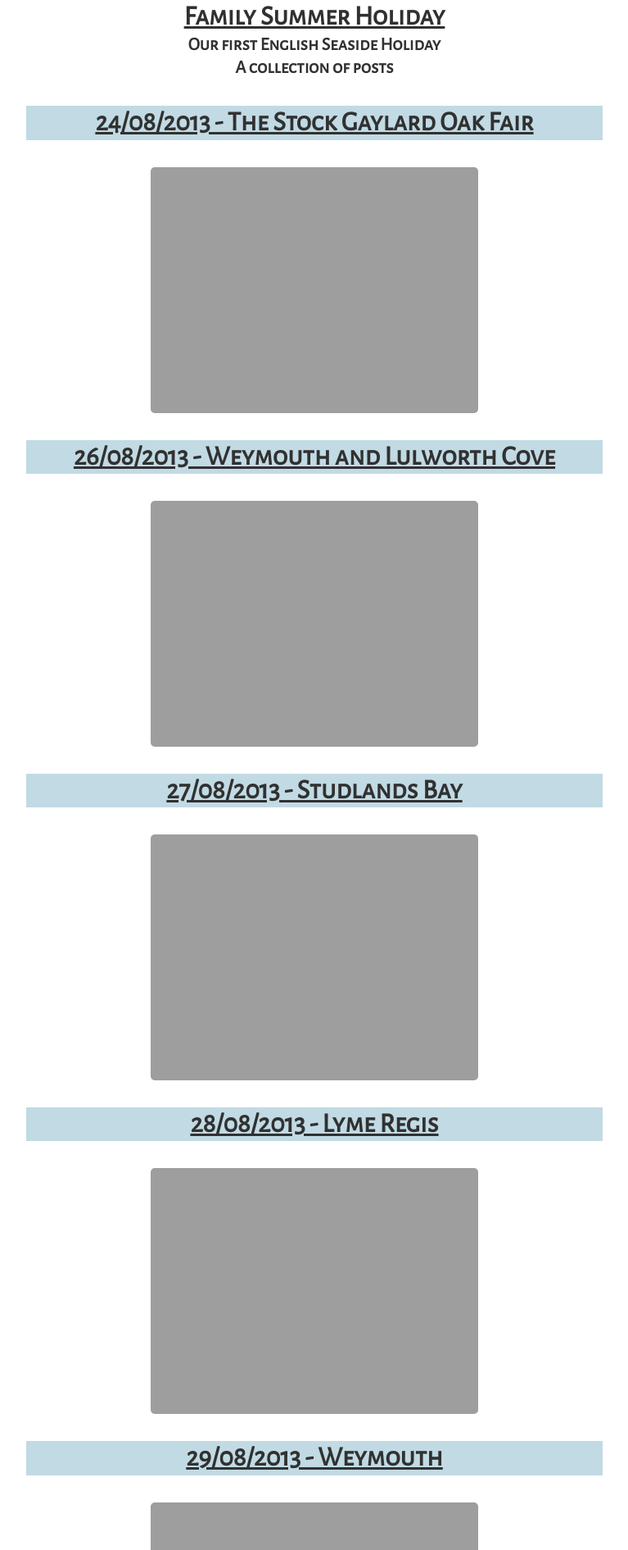
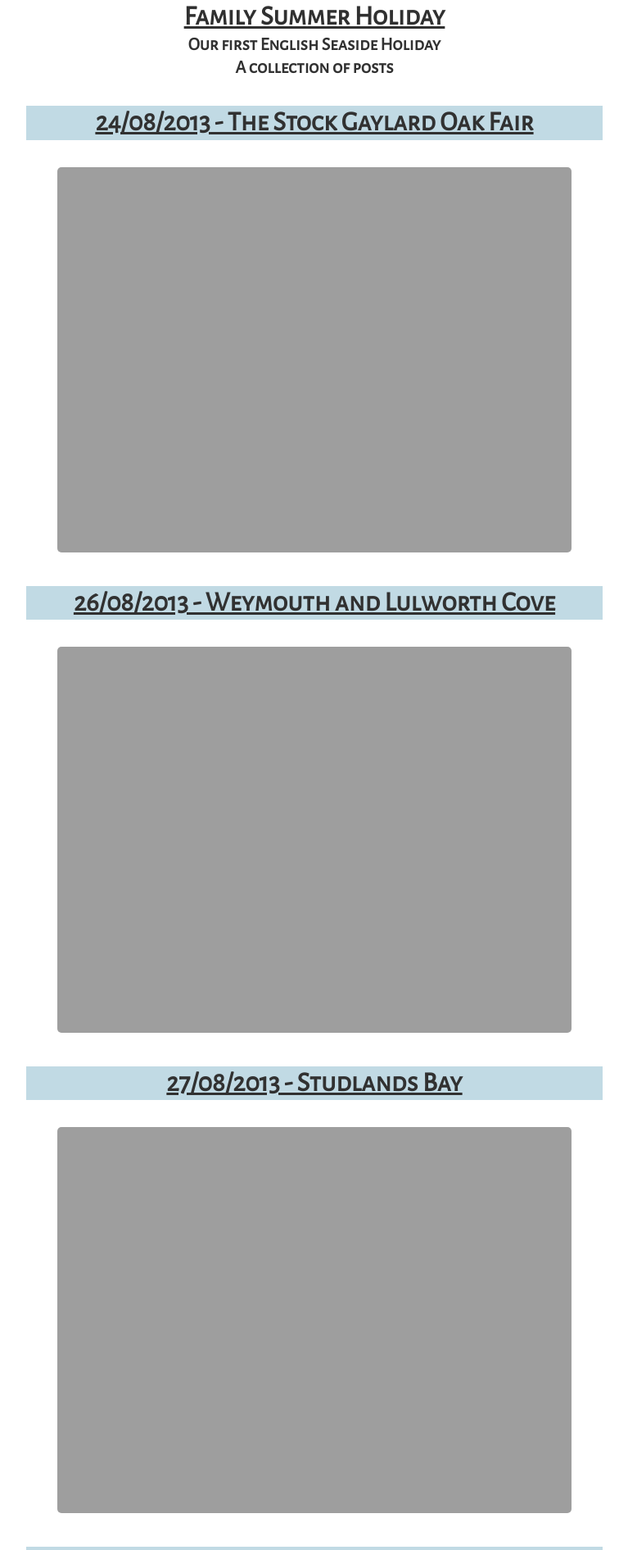
Before and after one commit to foopod/Travel-Website, a Jekyll site: the page built from _posts/2013-08-24-FamilySummerHoliday.md, in a window 1280 px wide. Shown: the top 1891 px of the page at 82% size, without its empty margins (256-1023 px from the left). Built offline with Jekyll 4.4.1, drawn with Linux system fonts in a browser that asks for light colours.

Commit message:
Update 2013-08-24-FamilySummerHoliday.md

```diff
--- a/_posts/2013-08-24-FamilySummerHoliday.md
+++ b/_posts/2013-08-24-FamilySummerHoliday.md
@@ -12,19 +12,19 @@ titleImage: https://adventuresofthetravellingtwins.com/Photos/2013-08-28-LymeReg
 ---
 
 <h5>24/08/2013 - The Stock Gaylard Oak Fair</h5>
-<a target="_blank" href="adventuresofthretravellingtwins.com/subposts/DorsetFair"><img src="https://adventuresofthetravellingtwins.com/Photos/2013-08-24-DorsetFair/DSCF2616.JPG" class="images3"></a>
+<a target="_blank" href="adventuresofthretravellingtwins.com/subposts/DorsetFair"><img src="https://adventuresofthetravellingtwins.com/Photos/2013-08-24-DorsetFair/DSCF2616.JPG" class="image3"></a>
 
 <h5>26/08/2013 - Weymouth and Lulworth Cove</h5>
-<a target="_blank" href="adventuresofthretravellingtwins.com/subposts/LulworthCove"><img src="https://adventuresofthetravellingtwins.com/Photos/2013-08-26-LulworthCove/P1000940.JPG" class="images3"></a>
+<a target="_blank" href="adventuresofthretravellingtwins.com/subposts/LulworthCove"><img src="https://adventuresofthetravellingtwins.com/Photos/2013-08-26-LulworthCove/P1000940.JPG" class="image3"></a>
 
 <h5>27/08/2013 - Studlands Bay</h5>
-<a target="_blank" href="adventuresofthretravellingtwins.com/subposts/Studlands"><img src="https://adventuresofthetravellingtwins.com/Photos/2013-08-27-Studland/IMG_3839.JPG" class="images3"></a>
+<a target="_blank" href="adventuresofthretravellingtwins.com/subposts/Studlands"><img src="https://adventuresofthetravellingtwins.com/Photos/2013-08-27-Studland/IMG_3839.JPG" class="image3"></a>
 
 <h5>28/08/2013 - Lyme Regis</h5>
-<a target="_blank" href="adventuresofthretravellingtwins.com/subposts/LymeRegis"><img src="https://adventuresofthetravellingtwins.com/Photos/2013-08-28-LymeRegis/IMG_3891.JPG" class="images3"></a>
+<a target="_blank" href="adventuresofthretravellingtwins.com/subposts/LymeRegis"><img src="https://adventuresofthetravellingtwins.com/Photos/2013-08-28-LymeRegis/IMG_3891.JPG" class="image3"></a>
 
 <h5>29/08/2013 - Weymouth</h5>
-<a target="_blank" href="adventuresofthretravellingtwins.com/subposts/Weymouth"><img src="https://adventuresofthetravellingtwins.com/Photos/2013-08-29-Weymouth/P1010040.JPG" class="images3"></a>
+<a target="_blank" href="adventuresofthretravellingtwins.com/subposts/Weymouth"><img src="https://adventuresofthetravellingtwins.com/Photos/2013-08-29-Weymouth/P1010040.JPG" class="image3"></a>
 
 
 <a href="https://adventuresofthetravellingtwins.com/">Return to Home Page</a>
```
